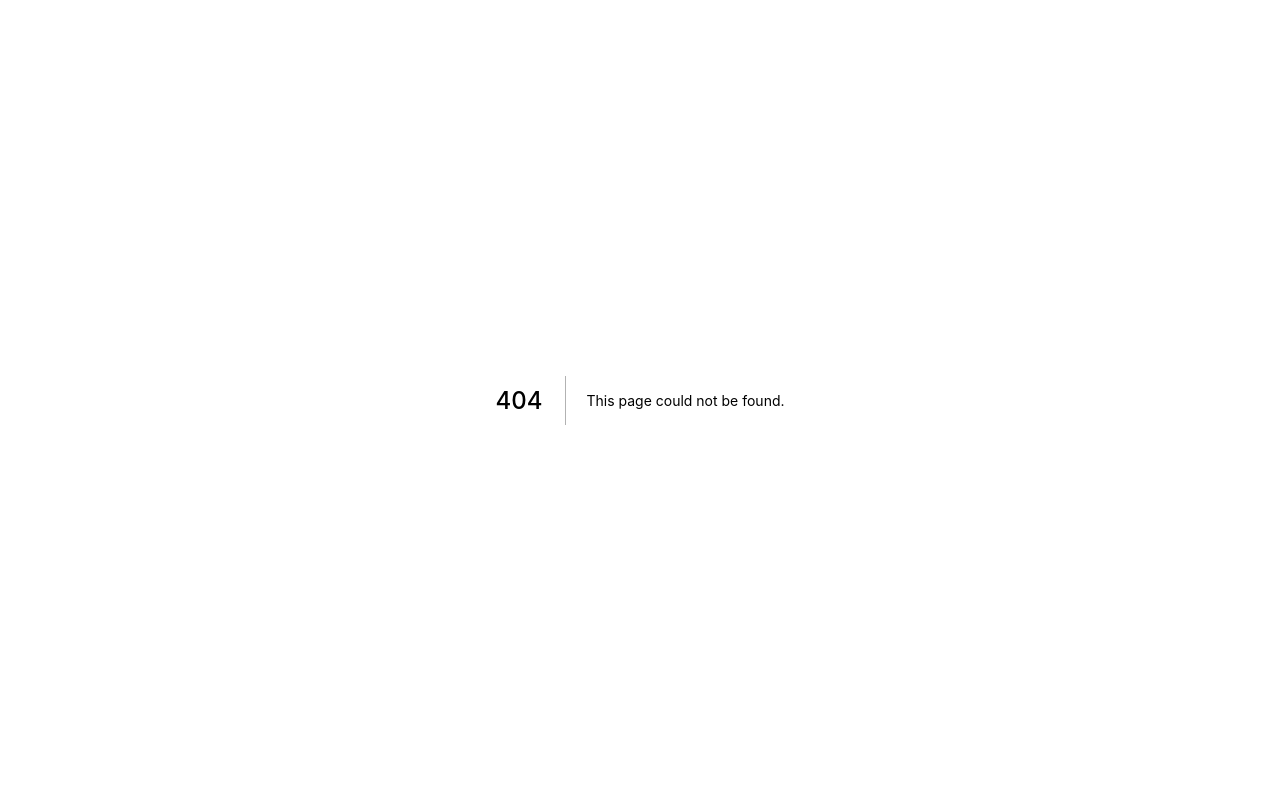
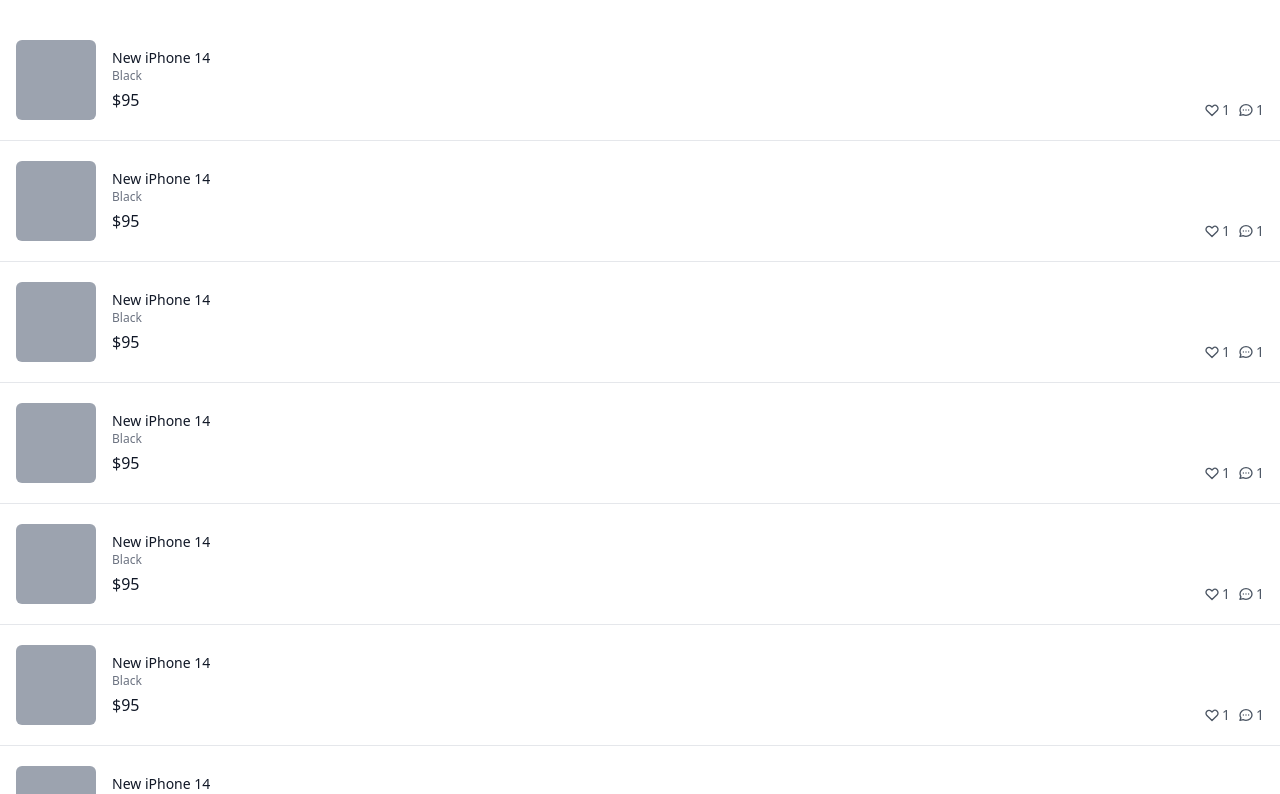
Before and after one commit to jha0402/c-market, a Next.js app: page /profile/bought in a window 1280 px wide. Before the commit this address had no page. Shown: the top 794 px of the page. Built offline with nearby package versions, Linux system fonts and the light colour scheme.

Commit message:
Add profile liked, bought, sold pages

```diff
--- /dev/null
+++ b/pages/profile/bought.tsx
@@ -0,0 +1,58 @@
+import type { NextPage } from 'next';
+
+const Bought: NextPage = () => {
+    return (
+        <div className='flex flex-col space-y-5 py-10'>
+            {[1, 1, 1, 1, 1, 1, 1, 1, 1, 1, 1, 1].map((_, i) => (
+                <div key={i} className='flex px-4  border-b pb-5 cursor-pointer justify-between'>
+                    <div className='flex space-x-4'>
+                        <div className='w-20 h-20 bg-gray-400 rounded-md' />
+                        <div className='pt-2 flex flex-col'>
+                            <h3 className='text-sm font-medium text-gray-900'>New iPhone 14</h3>
+                            <span className='text-xs text-gray-500'>Black</span>
+                            <span className='font-medium mt-1 text-gray-900'>$95</span>
+                        </div>
+                    </div>
+                    <div className='flex space-x-2 items-end justify-end'>
+                        <div className='flex space-x-0.5 items-center text-sm  text-gray-600'>
+                            <svg
+                                className='w-4 h-4'
+                                fill='none'
+                                stroke='currentColor'
+                                viewBox='0 0 24 24'
+                                xmlns='http://www.w3.org/2000/svg'
+                            >
+                                <path
+                                    strokeLinecap='round'
+                                    strokeLinejoin='round'
+                                    strokeWidth='2'
+                                    d='M4.318 6.318a4.5 4.5 0 000 6.364L12 20.364l7.682-7.682a4.5 4.5 0 00-6.364-6.364L12 7.636l-1.318-1.318a4.5 4.5 0 00-6.364 0z'
+                                ></path>
+                            </svg>
+                            <span>1</span>
+                        </div>
+                        <div className='flex space-x-0.5 items-center text-sm  text-gray-600'>
+                            <svg
+                                className='w-4 h-4'
+                                fill='none'
+                                stroke='currentColor'
+                                viewBox='0 0 24 24'
+                                xmlns='http://www.w3.org/2000/svg'
+                            >
+                                <path
+                                    strokeLinecap='round'
+                                    strokeLinejoin='round'
+                                    strokeWidth='2'
+                                    d='M8 12h.01M12 12h.01M16 12h.01M21 12c0 4.418-4.03 8-9 8a9.863 9.863 0 01-4.255-.949L3 20l1.395-3.72C3.512 15.042 3 13.574 3 12c0-4.418 4.03-8 9-8s9 3.582 9 8z'
+                                ></path>
+                            </svg>
+                            <span>1</span>
+                        </div>
+                    </div>
+                </div>
+            ))}
+        </div>
+    );
+};
+
+export default Bought;
--- /dev/null
+++ b/pages/profile/liked.tsx
@@ -0,0 +1,58 @@
+import type { NextPage } from 'next';
+
+const Liked: NextPage = () => {
+    return (
+        <div className='flex flex-col space-y-5 py-10'>
+            {[1, 1, 1, 1, 1, 1, 1, 1, 1, 1, 1, 1].map((_, i) => (
+                <div key={i} className='flex px-4  border-b pb-5 cursor-pointer justify-between'>
+                    <div className='flex space-x-4'>
+                        <div className='w-20 h-20 bg-gray-400 rounded-md' />
+                        <div className='pt-2 flex flex-col'>
+                            <h3 className='text-sm font-medium text-gray-900'>New iPhone 14</h3>
+                            <span className='text-xs text-gray-500'>Black</span>
+                            <span className='font-medium mt-1 text-gray-900'>$95</span>
+                        </div>
+                    </div>
+                    <div className='flex space-x-2 items-end justify-end'>
+                        <div className='flex space-x-0.5 items-center text-sm  text-gray-600'>
+                            <svg
+                                className='w-4 h-4'
+                                fill='none'
+                                stroke='currentColor'
+                                viewBox='0 0 24 24'
+                                xmlns='http://www.w3.org/2000/svg'
+                            >
+                                <path
+                                    strokeLinecap='round'
+                                    strokeLinejoin='round'
+                                    strokeWidth='2'
+                                    d='M4.318 6.318a4.5 4.5 0 000 6.364L12 20.364l7.682-7.682a4.5 4.5 0 00-6.364-6.364L12 7.636l-1.318-1.318a4.5 4.5 0 00-6.364 0z'
+                                ></path>
+                            </svg>
+                            <span>1</span>
+                        </div>
+                        <div className='flex space-x-0.5 items-center text-sm  text-gray-600'>
+                            <svg
+                                className='w-4 h-4'
+                                fill='none'
+                                stroke='currentColor'
+                                viewBox='0 0 24 24'
+                                xmlns='http://www.w3.org/2000/svg'
+                            >
+                                <path
+                                    strokeLinecap='round'
+                                    strokeLinejoin='round'
+                                    strokeWidth='2'
+                                    d='M8 12h.01M12 12h.01M16 12h.01M21 12c0 4.418-4.03 8-9 8a9.863 9.863 0 01-4.255-.949L3 20l1.395-3.72C3.512 15.042 3 13.574 3 12c0-4.418 4.03-8 9-8s9 3.582 9 8z'
+                                ></path>
+                            </svg>
+                            <span>1</span>
+                        </div>
+                    </div>
+                </div>
+            ))}
+        </div>
+    );
+};
+
+export default Liked;
--- /dev/null
+++ b/pages/profile/sold.tsx
@@ -0,0 +1,58 @@
+import type { NextPage } from 'next';
+
+const Sold: NextPage = () => {
+    return (
+        <div className='flex flex-col space-y-5 py-10'>
+            {[1, 1, 1, 1, 1, 1, 1, 1, 1, 1, 1, 1].map((_, i) => (
+                <div key={i} className='flex px-4  border-b pb-5 cursor-pointer justify-between'>
+                    <div className='flex space-x-4'>
+                        <div className='w-20 h-20 bg-gray-400 rounded-md' />
+                        <div className='pt-2 flex flex-col'>
+                            <h3 className='text-sm font-medium text-gray-900'>New iPhone 14</h3>
+                            <span className='text-xs text-gray-500'>Black</span>
+                            <span className='font-medium mt-1 text-gray-900'>$95</span>
+                        </div>
+                    </div>
+                    <div className='flex space-x-2 items-end justify-end'>
+                        <div className='flex space-x-0.5 items-center text-sm  text-gray-600'>
+                            <svg
+                                className='w-4 h-4'
+                                fill='none'
+                                stroke='currentColor'
+                                viewBox='0 0 24 24'
+                                xmlns='http://www.w3.org/2000/svg'
+                            >
+                                <path
+                                    strokeLinecap='round'
+                                    strokeLinejoin='round'
+                                    strokeWidth='2'
+                                    d='M4.318 6.318a4.5 4.5 0 000 6.364L12 20.364l7.682-7.682a4.5 4.5 0 00-6.364-6.364L12 7.636l-1.318-1.318a4.5 4.5 0 00-6.364 0z'
+                                ></path>
+                            </svg>
+                            <span>1</span>
+                        </div>
+                        <div className='flex space-x-0.5 items-center text-sm  text-gray-600'>
+                            <svg
+                                className='w-4 h-4'
+                                fill='none'
+                                stroke='currentColor'
+                                viewBox='0 0 24 24'
+                                xmlns='http://www.w3.org/2000/svg'
+                            >
+                                <path
+                                    strokeLinecap='round'
+                                    strokeLinejoin='round'
+                                    strokeWidth='2'
+                                    d='M8 12h.01M12 12h.01M16 12h.01M21 12c0 4.418-4.03 8-9 8a9.863 9.863 0 01-4.255-.949L3 20l1.395-3.72C3.512 15.042 3 13.574 3 12c0-4.418 4.03-8 9-8s9 3.582 9 8z'
+                                ></path>
+                            </svg>
+                            <span>1</span>
+                        </div>
+                    </div>
+                </div>
+            ))}
+        </div>
+    );
+};
+
+export default Sold;
```
Also changed, not shown: pages/profile/index.tsx (renamed from pages/profile.tsx).
